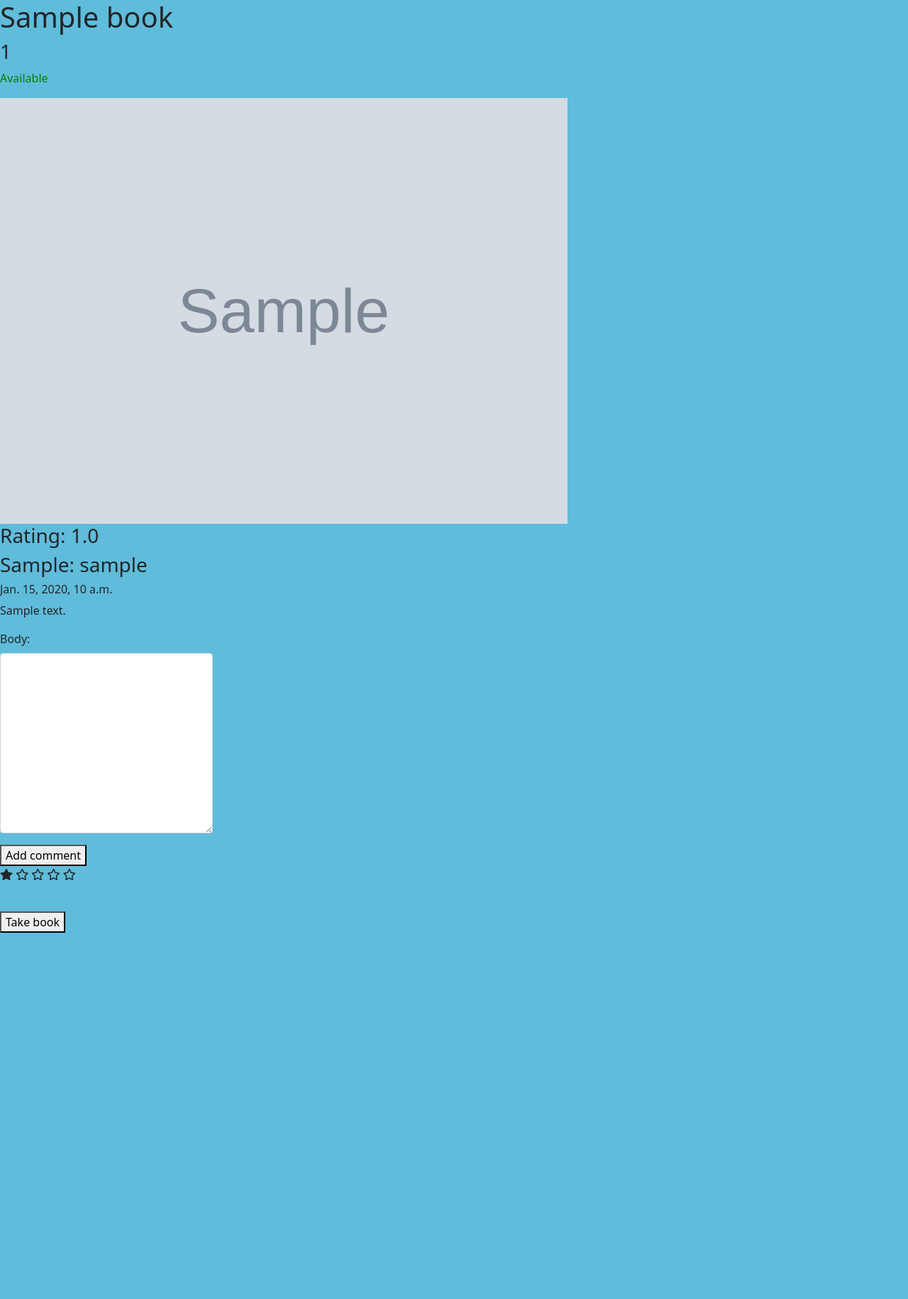
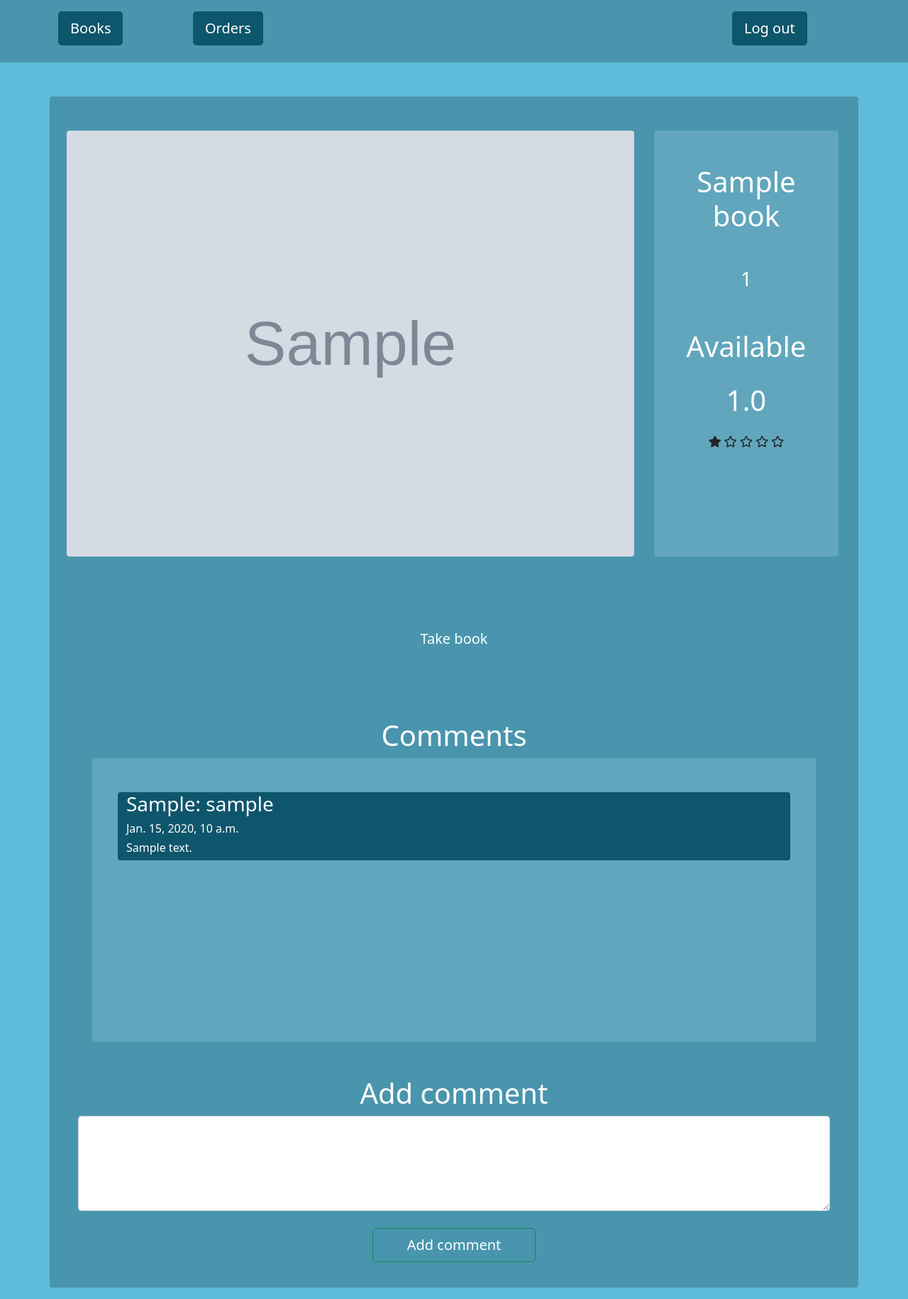
Before and after one commit to aanastasiyatuz/Library-INAI, a Django app: page /library/book/1/ in a window 1280 px wide. Shown: the whole page at 71% size. Before the commit the page ends 1314 px from the top, so only its background shows below. Run offline with Django 3.2, Linux system fonts and the light colour scheme; a user stored in the database is signed in; tables that the repository leaves empty hold one stand-in row (values such as "Sample post"); grey boxes marked "Sample" are stand-in pictures; some libraries are stand-ins or nearby versions.

Commit message:
books book-detail

```diff
--- a/library/templates/book-detail.html
+++ b/library/templates/book-detail.html
@@ -2,39 +2,26 @@
 {% block title%}Title{% endblock %}
 {% block content %}
 
-<!-- BOOK INFO -->
-<div>
-    <h1>{{ book.title }}</h1>
-    <h3>{{ book.book_id }}</h3>
+
+<div class="container mt-5 rounded mb-3" id='list'>
+    <!-- INFO -->
+    <div class="row mx-auto pb-3">
+        <div class="col mt-5">
+            <img src="{{ book.image.url }}" alt="..." class="rounded mx-auto d-block">
+        </div>
+        <div class="col mt-5 rounded mx-3 d-block" id='info'>
+            <h1 class='text-white text-center mt-5'>{{ book.title }}</h1>
+            <h3 class="text-white mt-5 text-center">{{ book.book_id }}</h3>
+
             {% if book.is_available %}
-    <p style="color: green;">Available</p>
+            <p class="text-white mt-5 text-center" id='big-p'>Available</p>
             {% else %}
-    <p style="color: red;">Not available</p>
+            <p class="text-white mt-5 text-center" id='big-p'>Not available</p>
             {% endif %}
-    <img src="{{ book.image.url }}">
-    <h3>
-        Rating: {{ book.get_average_rating }}
-    </h3>
-</div>
 
-<!-- ALL COMMENTS -->
-{% for comment in comments %}
-<h3>{{comment.student}}</h3>
-<h6>{{comment.date}}</h6>
-<p>{{comment.body}}</p>
-{% endfor %}
-
-<!-- ADD COMMENT -->
-<form method="post" enctype="multipart/form-data">
-    <div class="mb-3">
-        {{ comment_form.as_p }}
-        {% csrf_token %}
-    </div>
- <button type="submit">Add comment</button>
-</form>
-
+            <p class='text-center text-white' id='big-p'>{{ book.get_average_rating }}</p>
             <!-- ADD RATING -->
-<form method="post" enctype="multipart/form-data">
+                <form method="post" enctype="multipart/form-data" class="col text-center">
                     <div>
                         <i class="far fa-star" id="star-1"></i>
                         <i class="far fa-star" id="star-2"></i>
@@ -44,26 +31,84 @@
                     </div>
 
                     {{ rating_form.as_p }}
-<p id="my_rating" hidden>{{my_rating}}</p>
+                    <p id="my_rating" hidden>{{ my_rating }}</p>
                     {% csrf_token %}
- <button type="submit" id="rating-button" hidden>Add rating</button>
+                    <button type="submit" id="rating-button" hidden></button>
                 </form>
+        </div>
+    </div>
 
-<!-- ADD ORDER -->
+    <!-- TAKE -->
         {% if book.is_available %}
         <form method="post">
+            <div class="row mx-auto pb-3">
+                <div class="col mt-5">
+                    <div class="d-flex justify-content-center">
+                        <div class="row text-center justify-content-center" id=''>
+                            <div class="mb-3" id=''>
                                 {% csrf_token %}
-    <button type="submit">Take book</button>
+                                <button class="btn btn-lg mx-auto px-5 pt-3
+                                pb-3" type="submit" id="cr">Take book</button>
+                            </div>
+                        </div>
+                    </div>
+                </div>
+            </div>
         </form>
         {% endif %}
+
+    <!-- COMMENTS -->
+    <div class="col mt-5">
+        <h1 class='text-white form-label text-center' for='scroll'>Comments</h1>
+        <div class="row mx-5 rounded pb-2" id='scroll'>
+            <div class="col mt-5">
+                <div class="container">
+                    <div class="row mx-auto rounded mb-4 justify-content-between" id='comment'>
+                        {% for comment in comments %}
+                            <div class="row">
+                                <div class="col">
+                                    <h3 class='text-white'>{{ comment.student }}</h3>
+                                </div>
+                            </div>
+                            <div class="row ">
+                                <div class="col float-right">
+                                    <h6 class='float-right text-white'>{{ comment.date }}</h6>
+                                </div>
+                            </div>
+                            <div class="row ">
+                                <div class="col float-right">
+                                    <h6 class='float-right text-white'>{{ comment.body }}</h6>
+                                </div>
+                            </div>
+                        {% endfor %}
+                    </div>
+                </div>
+            </div>
+        </div>
+    </div>
+    <div class="row mx-3 pb-3 mt-5 justify-content-center">
+        <!-- ADD COMMENT -->
+        <form method="post" enctype="multipart/form-data">
+            <h1 for="exampleFormControlTextarea1" class="form-label text-white text-center">Add comment</h1>
+            <div class="mb-3">
+                {{ comment_form.as_p }}
+                {% csrf_token %}
+            </div>
+            <div class="col mt-4 text-center">
+                <button class="btn btn-success btn-lg px-5 mx-auto float-right" id="bt" type="submit">Add comment</button>
+            </div>
+        </form>
+    </div>
+</div>
 
 <script>
     // bootstrap css
     let comment_label = $("[for=\"id_body\"]")
-    comment_label.addClass("form-label")
+    comment_label.remove()
     let comment_textarea = $("textarea")
     comment_textarea.addClass("form-control")
-    comment_textarea.css('width', 300)
+    comment_textarea.prop("rows", "5")
+    comment_textarea.prop("id", "exampleFormControlTextarea1")
 
     let rating_label = $("[for=\"id_rating\"]")
     rating_label.empty()
--- a/templates/base.html
+++ b/templates/base.html
@@ -18,6 +18,41 @@
     <title>{% block title %}{% endblock %}</title>
 </head>
 <body>
+    <div class="my-site pb-3 pt-3" id='header'>
+        <!--Общий блок-->
+        <div class="container">
+            <!--Блок с шириной 1140 px и выравнивается по центру-->
+            <div class="row">
+                <!--Ряд внутри которых нужно распологать колонки-->
+                <div class="col-md-2">
+                    <a class="btn mb-2 btn-lg" id="header_btn" href="{% url 'books' %}">Books</a>
+                </div>
+                <!--Колонка-->
+                {% if request.user.is_authenticated %}
+                    <div class="col-md-2">
+                        <a class="btn mb-2 btn-lg" id="header_btn" href="{% url 'orders' %}">Orders</a>
+                    </div>
+                {% endif %}
+                <!--Колонка-->
+                <div class="col-md-2"></div>
+                <div class="col-md-2"></div>
+                {% if request.user.is_authenticated %}
+                    <div class="col-md-2"></div>
+                    <div class="col-md-2">
+                        <a class="btn mb-2 btn-lg" id="header_btn" href="{% url 'logout' %}">Log out</a>
+                    </div>
+                {% else %}
+                    <div class="col-md-2">
+                        <a class="btn mb-2 btn-lg" id="header_btn" href="{% url 'register' %}">Sign up</a>
+                    </div>
+                    <div class="col-md-2">
+                        <a class="btn mb-2 btn-lg" id="header_btn" href="{% url 'login' %}">Log in</a>
+                    </div>
+                {% endif %}
+                <!--Колонка-->
+            </div>
+        </div>
+    </div>
     {% block content %}{% endblock %}
 
     <!-- jquery -->
```
Also changed, not shown: library/templates/books.html (+19 -37 lines). Lines whose indentation alone changed are shown as unchanged.
